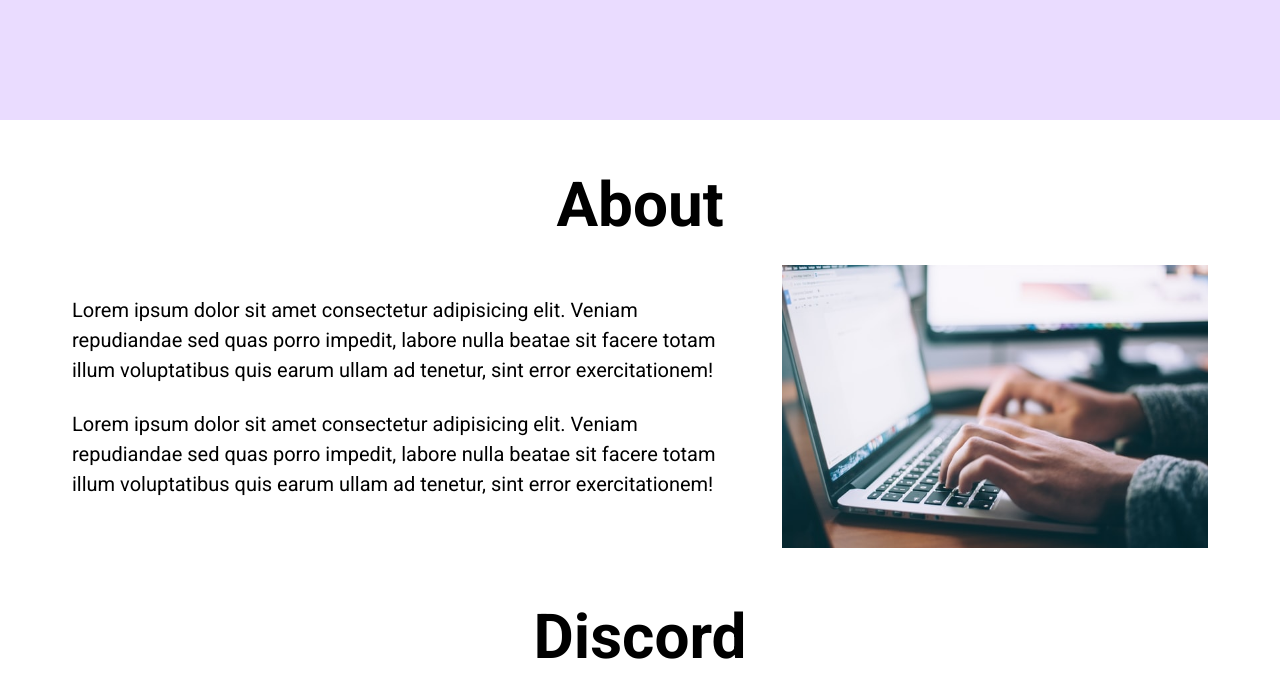
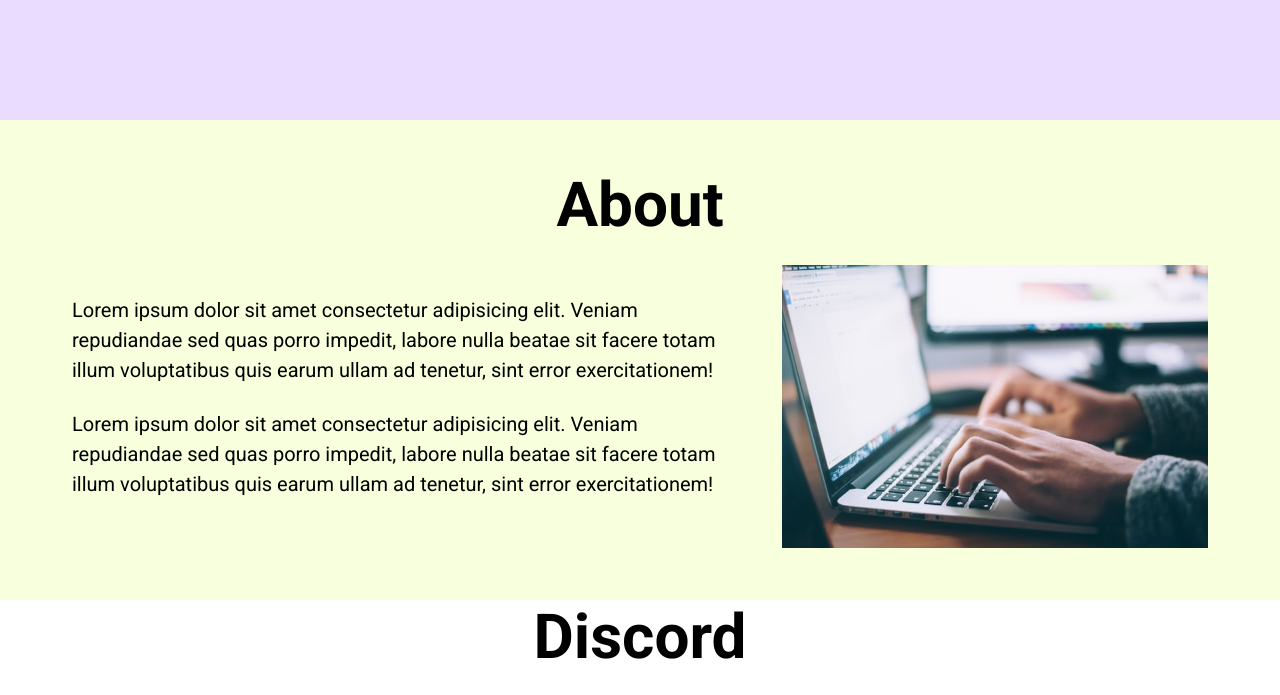
Before and after one commit to mj0142/HTML-tutorial, a plain HTML site: page index.html in a window 1280 px wide. Shown: the part 680-1375 px from the top of the page. Drawn offline with Linux system fonts and the light colour scheme.

Commit message:
adding styles

```diff
--- a/styles.css
+++ b/styles.css
@@ -78,7 +78,7 @@ ABOUT
 
 #about {
     padding: 48px ;
-    background-color: ;
+    background-color: #f8ffdc;
 }
 
 h2 {
```
